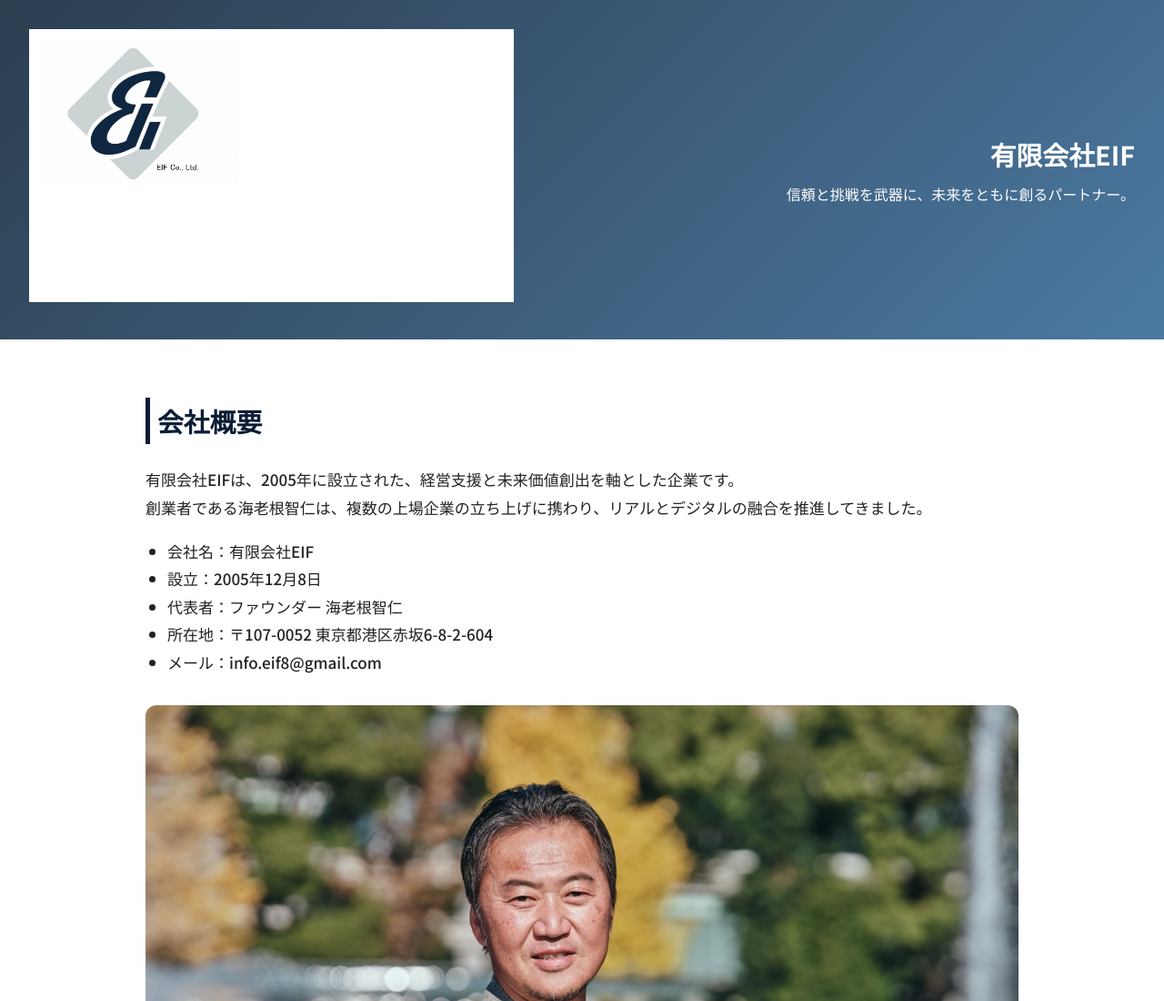
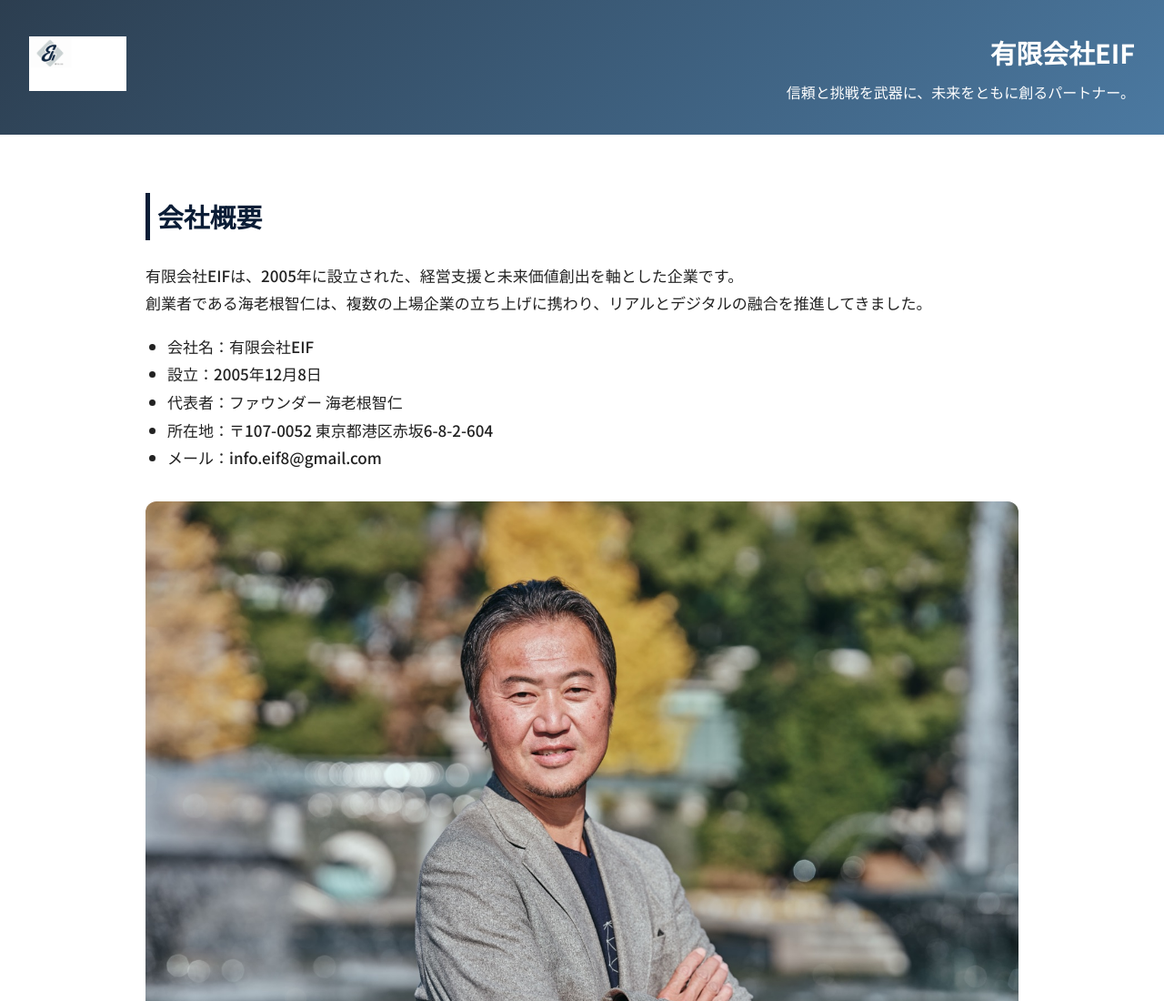
Before and after one commit to eif-inc/site, a plain HTML site: page index.html in a window 1280 px wide. Shown: the top 1100 px of the page at 91% size. Drawn offline with Linux system fonts and the light colour scheme.

Commit message:
Add files via upload

```diff
--- a/index.html
+++ b/index.html
@@ -30,6 +30,8 @@
     .logo img {
       height: 300px;
       max-width: none;
+      height: 60px;
+      max-width: 150px;
     }
     .header-text {
       flex: 1 1 auto;
```
